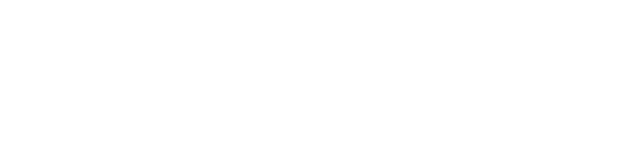
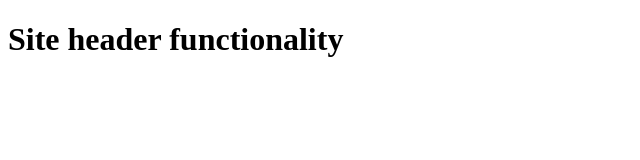
Before and after one commit to przemyslaw-chudzinski/git-flow-tests, a plain HTML site: page index.html in a window 1280 px wide. Shown: the whole page, without its empty margins (0-640 px from the left). Drawn offline with Linux system fonts and the light colour scheme.

Commit message:
added site-header

```diff
--- a/index.html
+++ b/index.html
@@ -8,5 +8,14 @@
 </head>
 <body>
 
+
+    <h1>Site header functionality</h1>
+
+
+
+
+
+
+
 </body>
 </html>
```
